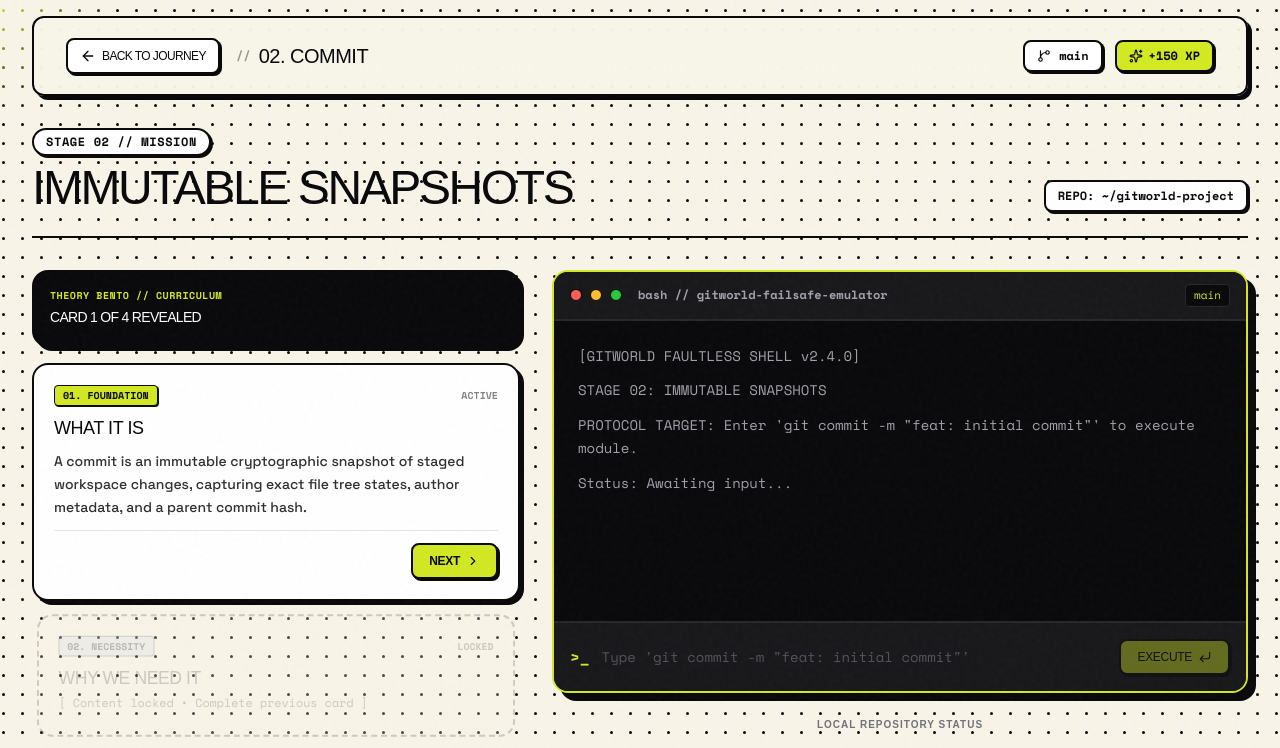
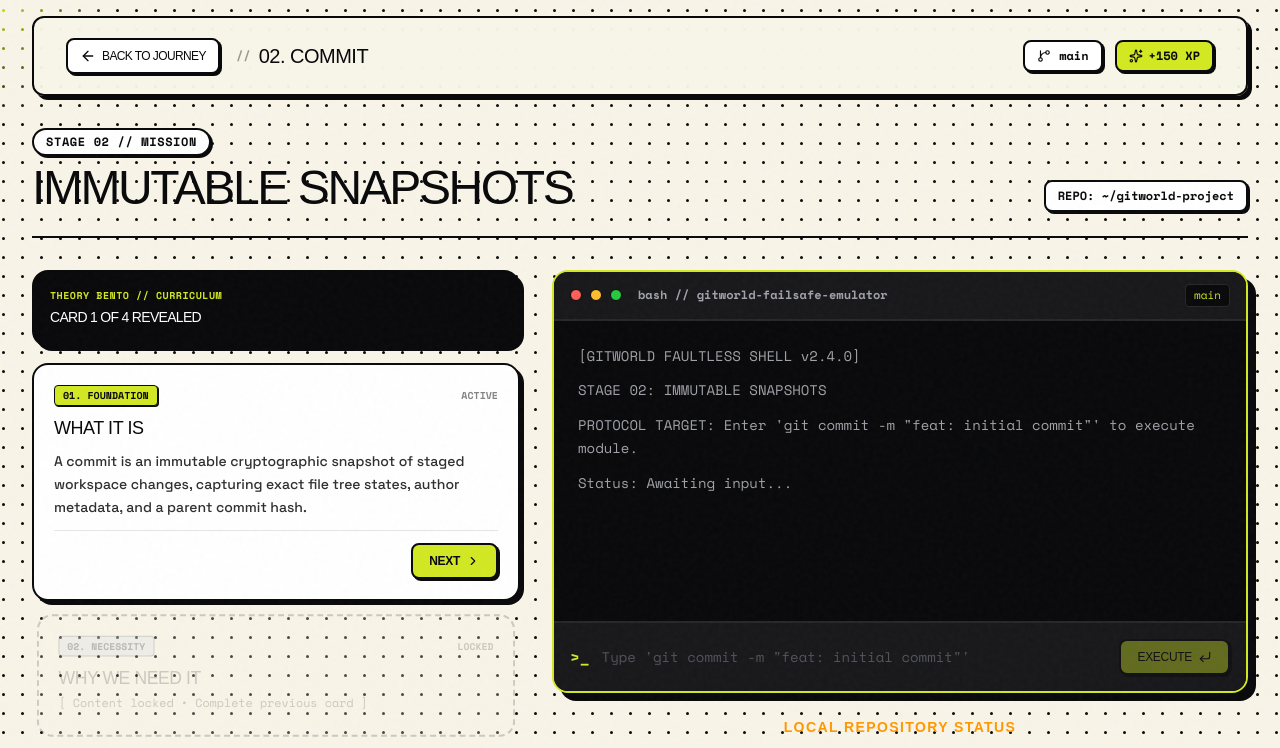
Before and after one commit to DHRUV00625/GitWorld, a Next.js app: page /topic/commit in a window 1280 px wide. Shown: the top 748 px of the page. Built offline with nearby package versions, Linux system fonts and the light colour scheme; no server answers; a web font is replaced by a local one.

Commit message:
style: increase header text size and apply orange accent color

```diff
--- a/src/app/topic/[id]/page.tsx
+++ b/src/app/topic/[id]/page.tsx
@@ -1076,7 +1076,7 @@ export default function TopicDetailPage() {
                 animate={{ width: isPushed ? '50%' : '100%' }}
                 className="flex flex-col"
               >
-                <h3 className="mb-4 text-center font-bold text-[10px] tracking-widest text-zinc-500 uppercase">
+                <h3 className="mb-4 text-center font-bold text-sm tracking-widest text-[#FF9800] uppercase">
                   Local Repository Status
                 </h3>
                 <TimelineGraph
@@ -1098,7 +1098,7 @@ export default function TopicDetailPage() {
                   transition={{ duration: 0.5 }}
                   className="flex flex-col border-l-2 border-dashed border-zinc-800 pl-8"
                 >
-                  <h3 className="mb-4 text-center font-bold text-[10px] tracking-widest text-[#D2E823] uppercase">
+                  <h3 className="mb-4 text-center font-bold text-sm tracking-widest text-[#FF9800] uppercase">
                     Remote Repository
                   </h3>
                   <TimelineGraph
```
